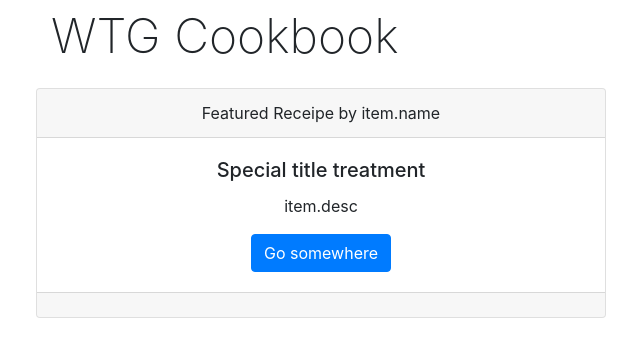
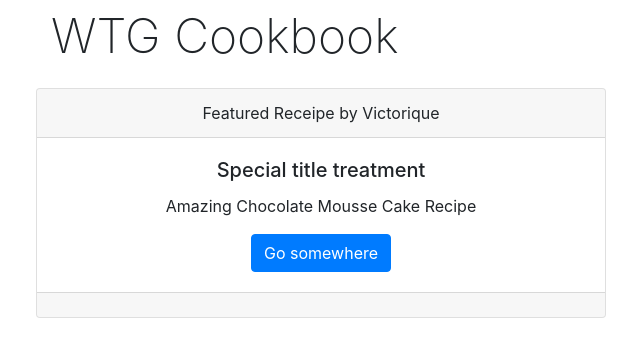
Before and after one commit to linguaCodici/Receipes, an Angular app: page / in a window 1280 px wide. Shown: the top 356 px of the page, without its empty margins (34-674 px from the left). Built offline with nearby package versions, Linux system fonts and the light colour scheme.

Commit message:
changed cloudbuild file to add env var

```diff
--- a/cloudbuild.yaml
+++ b/cloudbuild.yaml
@@ -5,6 +5,8 @@ steps:
 # Test
 - name: 'gcr.io/cloud-builders/npm:node-10.10.0'
   args: ['run', 'test']
+  env:
+  - 'CHROME_BIN=/usr/bin/google-chrome'
 # Build
 - name: 'gcr.io/cloud-builders/npm:node-10.10.0'
   args: ['run', 'build']
--- a/src/app/app.component.html
+++ b/src/app/app.component.html
@@ -2,6 +2,6 @@
   <p class="lead" style="font-weight: 200; font-size: 300%;">WTG Cookbook</p>
   <!-- Content here -->
   <div class="row mt-2" *ngFor="let item of list">
-    <app-card class="w-50" name="item.name" desc="item.desc" link="item.link"></app-card>
+    <app-card class="w-50" [name]="item.name" [desc]="item.desc" [link]="item.link"></app-card>
   </div>
 </div>
```
Also changed, not shown: 1 other file (tests, documents, lock files or other folders).
